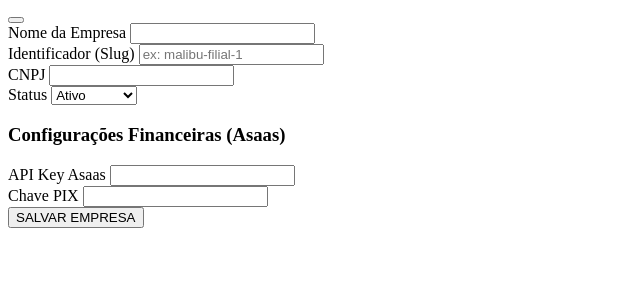
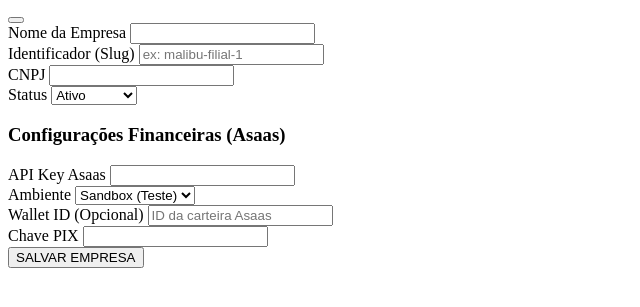
Before and after one commit to ivanrossiMS/Malibu-credito, a PHP site: page /app/views/companies.php in a window 1280 px wide. Shown: the part 195-502 px from the top of the page, without its empty margins (0-640 px from the left). Run offline with PHP 8.4, Linux system fonts and the light colour scheme.

Commit message:
fix: isolate Asaas integration per company and add configuration fields

```diff
--- a/app/views/companies.php
+++ b/app/views/companies.php
@@ -83,6 +83,19 @@
                         <label class="block text-[10px] font-black text-indigo-400 uppercase tracking-widest ml-1">API Key Asaas</label>
                         <input type="password" id="company-asaas-key" class="w-full px-5 py-4 bg-white border border-indigo-100 rounded-2xl focus:ring-4 focus:ring-primary/10 focus:border-primary outline-none transition-all font-bold text-slate-700">
                     </div>
+                    <div class="grid grid-cols-1 md:grid-cols-2 gap-4">
+                        <div class="space-y-2">
+                            <label class="block text-[10px] font-black text-indigo-400 uppercase tracking-widest ml-1">Ambiente</label>
+                            <select id="company-asaas-env" class="w-full px-5 py-4 bg-white border border-indigo-100 rounded-2xl focus:ring-4 focus:ring-primary/10 focus:border-primary outline-none transition-all font-bold text-slate-700">
+                                <option value="sandbox">Sandbox (Teste)</option>
+                                <option value="production">Produção (Real)</option>
+                            </select>
+                        </div>
+                        <div class="space-y-2">
+                            <label class="block text-[10px] font-black text-indigo-400 uppercase tracking-widest ml-1">Wallet ID (Opcional)</label>
+                            <input type="text" id="company-asaas-wallet" class="w-full px-5 py-4 bg-white border border-indigo-100 rounded-2xl focus:ring-4 focus:ring-primary/10 focus:border-primary outline-none transition-all font-bold text-slate-700" placeholder="ID da carteira Asaas">
+                        </div>
+                    </div>
                     <div class="space-y-2">
                         <label class="block text-[10px] font-black text-indigo-400 uppercase tracking-widest ml-1">Chave PIX</label>
                         <input type="text" id="company-pix-key" class="w-full px-5 py-4 bg-white border border-indigo-100 rounded-2xl focus:ring-4 focus:ring-primary/10 focus:border-primary outline-none transition-all font-bold text-slate-700">
--- /dev/null
+++ b/supabase/asaas_config_update.sql
@@ -0,0 +1,3 @@
+-- Migration: Add extra Asaas fields to companies
+ALTER TABLE companies ADD COLUMN IF NOT EXISTS asaas_wallet_id TEXT;
+ALTER TABLE companies ADD COLUMN IF NOT EXISTS asaas_environment TEXT DEFAULT 'sandbox'; -- sandbox, production
--- a/supabase/functions/create-pix-charge/index.ts
+++ b/supabase/functions/create-pix-charge/index.ts
@@ -41,10 +41,10 @@ serve(async (req) => {
 
         // 2. Identify and Validate Asaas API Key for this specific company
         const company = inst.company;
-        const dynamicApiKey = company?.asaas_api_key || ASAAS_API_KEY; // Fallback to global if needed, but per-company is preferred
+        const dynamicApiKey = company?.asaas_api_key;
 
         if (!dynamicApiKey) {
-            throw new Error(`Empresa "${company?.name || 'Desconhecida'}" não possui ASAAS_API_KEY configurada.`);
+            throw new Error(`A empresa "${company?.name || 'Desconhecida'}" nao possui chave de API asaas_api_key configurada. Operacao cancelada para evitar uso de conta mestre.`);
         }
 
         // Robust value extraction to handle naming variations in the DB
@@ -123,7 +123,7 @@ serve(async (req) => {
 
         // 5. Get QR Code
         const qrRes = await fetch(`${ASAAS_URL}/payments/${payData.id}/pixQrCode`, {
-            headers: { 'access_token': ASAAS_API_KEY }
+            headers: { 'access_token': dynamicApiKey }
         });
         const qrData = await qrRes.json();
 
```
Also changed, not shown: assets/js/modules/companies.js (+8 -4 lines).
